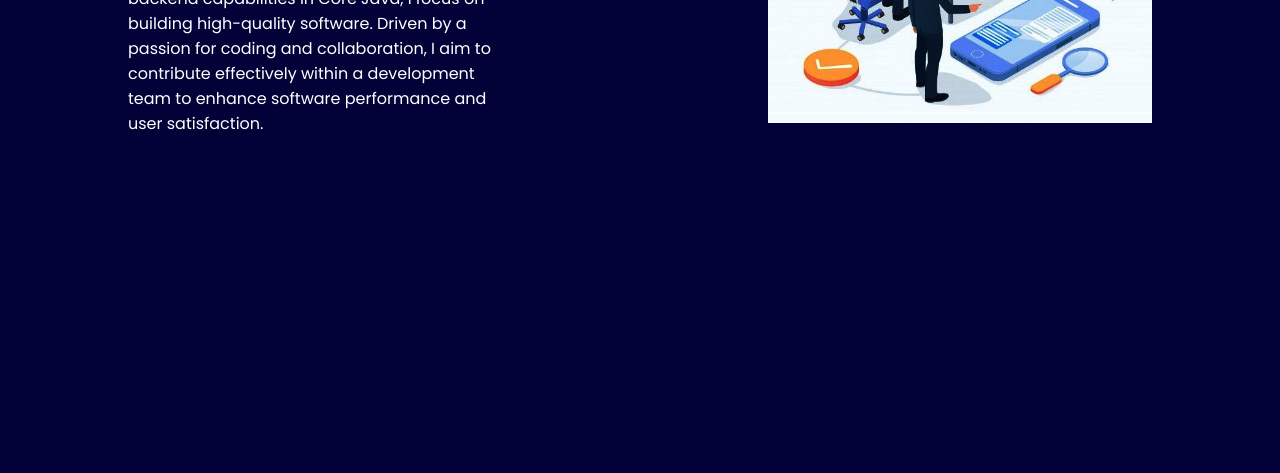
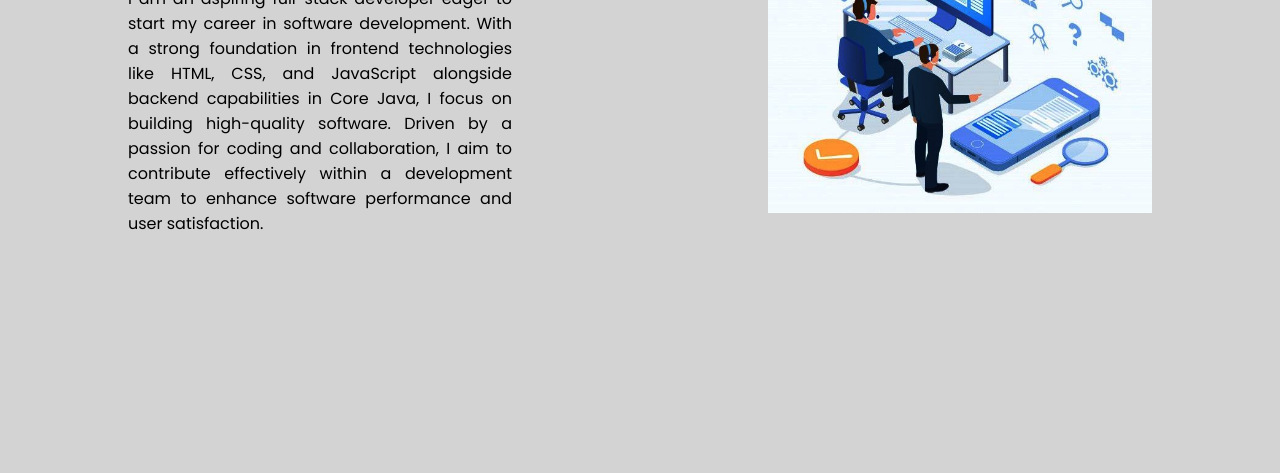
Before and after one commit to Selvam7783/PortfolioPortal1, a plain HTML site: page index.html in a window 1280 px wide. Shown: the part 327-800 px from the top of the page. Drawn offline with Linux system fonts and the light colour scheme.

Commit message:
Style.css  added

```diff
--- a/Style.css
+++ b/Style.css
@@ -4,8 +4,8 @@
   }
 
   body{
-    background-color: rgb(2, 2, 57);
-    color: white;
+    background-color: lightgray;
+    color: black;
     font-family: "Poppins", sans-serif;
   }
   nav{
@@ -33,8 +33,13 @@
   }
   .firstsection div{
     width: 30%;
+    margin: 100px 0;
+  }
+
+  .leftsection p{
+    text-align: justify;
   }
   .rightsection img {
     width: 100%;
-    margin: 40px 0;
+    margin: 30px 0;
   }
```
